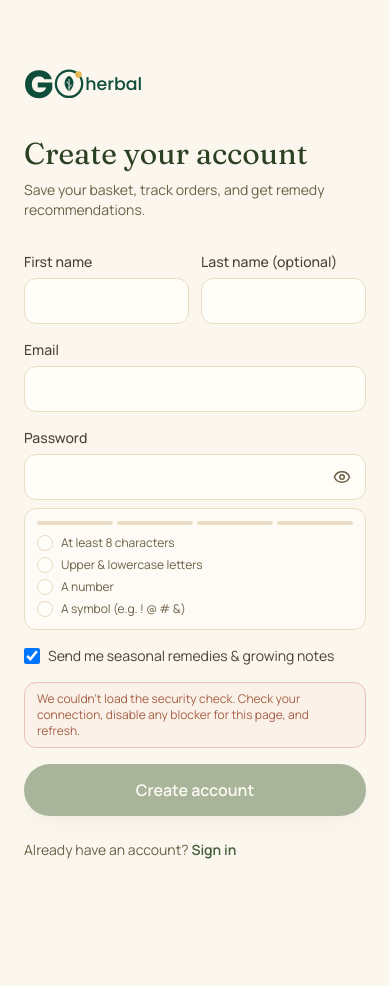
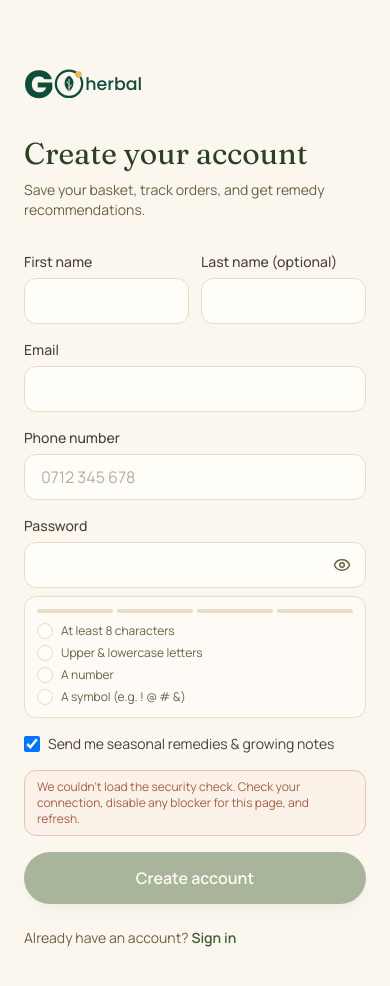
Before and after one commit to JessyWaweru/herb-root-frontend, a React (Vite) app: page /register in a window 390 px wide. Shown: the top 986 px of the page. Before the commit the page ends 924 px from the top, so only its background shows below. Built offline with nearby package versions, Linux system fonts and the light colour scheme; no server answers.

Commit message:
✨ Phone number field on sign-up; required on the profile
Same rules as the server: Kenyan numbers in any common format, or another
country's number with its + code.

```diff
--- a/src/components/account/ProfileDetailsCard.tsx
+++ b/src/components/account/ProfileDetailsCard.tsx
@@ -11,15 +11,12 @@ import { Input } from '../ui/Input';
 import { Button } from '../ui/Button';
 import { ConfirmDialog } from '../ui/Dialog';
 import { ChangeEmailDialog } from './ChangeEmailDialog';
+import { isValidPhone, PHONE_HELP } from '../../lib/phone';
 
 const schema = z.object({
   first_name: z.string().trim().min(1, 'Enter your first name').max(150),
   last_name: z.string().trim().max(150),
-  phone_number: z
-    .string()
-    .trim()
-    .max(20)
-    .refine((v) => v === '' || /^\+?[\d\s-]{9,}$/.test(v), 'Enter a valid phone number, e.g. 0712 345 678'),
+  phone_number: z.string().trim().min(1, 'Enter your phone number').refine(isValidPhone, PHONE_HELP),
 });
 
 type ProfileForm = z.infer<typeof schema>;
--- a/src/lib/auth.ts
+++ b/src/lib/auth.ts
@@ -6,7 +6,7 @@ export interface RegisterPayload {
   password: string;
   first_name?: string;
   last_name?: string;
-  phone_number?: string;
+  phone_number: string;
   newsletter_opt_in?: boolean;
   turnstile_token: string;
 }
--- /dev/null
+++ b/src/lib/phone.ts
@@ -0,0 +1,8 @@
+// Mirrors normalize_phone in apps.accounts.validators: Kenyan numbers in any common
+// format, or any other country's number written with its + code.
+export const PHONE_HELP = 'Enter a valid phone number, e.g. 0712 345 678';
+
+export function isValidPhone(value: string) {
+  const digits = value.replace(/[\s\-().]/g, '');
+  return /^(?:\+?254|0)?[17]\d{8}$/.test(digits) || /^\+[1-9]\d{7,14}$/.test(digits);
+}
--- a/src/pages/auth/Register.tsx
+++ b/src/pages/auth/Register.tsx
@@ -16,12 +16,14 @@ import { useCompleteSignIn, useRegister } from '../../hooks/useAuth';
 import { apiErrorMessage } from '../../lib/api';
 import { offerToSavePassword } from '../../lib/credentials';
 import { meetsPasswordRules } from '../../lib/passwordRules';
+import { isValidPhone, PHONE_HELP } from '../../lib/phone';
 import type { PendingVerification } from '../../lib/auth';
 
 const schema = z.object({
   first_name: z.string().trim().min(1, 'Enter your first name').max(150),
   last_name: z.string().trim().max(150).optional(),
   email: z.string().trim().email('Enter a valid email'),
+  phone_number: z.string().trim().min(1, 'Enter your phone number').refine(isValidPhone, PHONE_HELP),
   password: z.string().max(128).refine(meetsPasswordRules, "Your password doesn't meet all the requirements yet"),
   newsletter_opt_in: z.boolean().optional(),
 });
@@ -54,7 +56,7 @@ export function Register() {
         const fieldErrors = axios.isAxiosError(error) ? error.response?.data : undefined;
         let mapped = false;
         if (fieldErrors && typeof fieldErrors === 'object') {
-          for (const field of ['first_name', 'last_name', 'email', 'password'] as const) {
+          for (const field of ['first_name', 'last_name', 'email', 'phone_number', 'password'] as const) {
             const message = fieldErrors[field];
             if (message) {
               setError(field as Path<FormValues>, { message: Array.isArray(message) ? message.join(' ') : message });
@@ -105,6 +107,15 @@ export function Register() {
           {...register('email')}
           error={errors.email?.message}
         />
+        <Input
+          label="Phone number"
+          type="tel"
+          autoComplete="tel"
+          inputMode="tel"
+          placeholder="0712 345 678"
+          {...register('phone_number')}
+          error={errors.phone_number?.message}
+        />
         <div className="flex flex-col gap-2">
           <PasswordInput
             label="Password"
```
